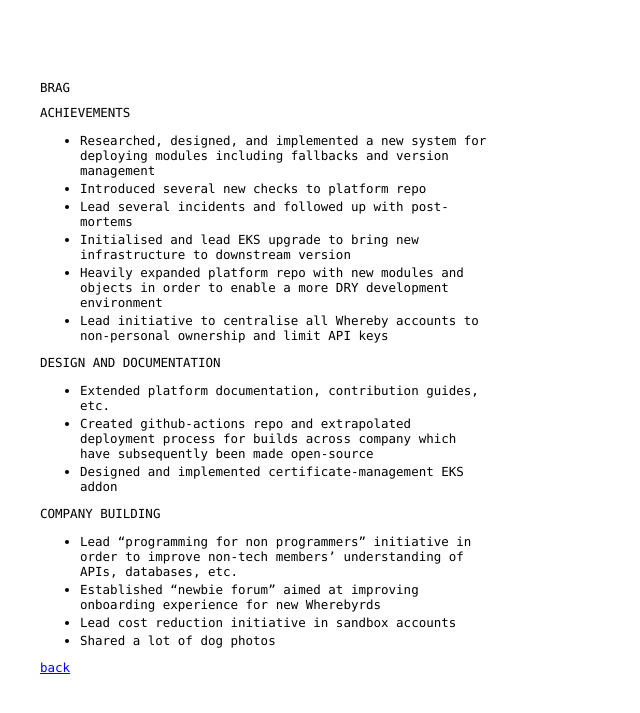
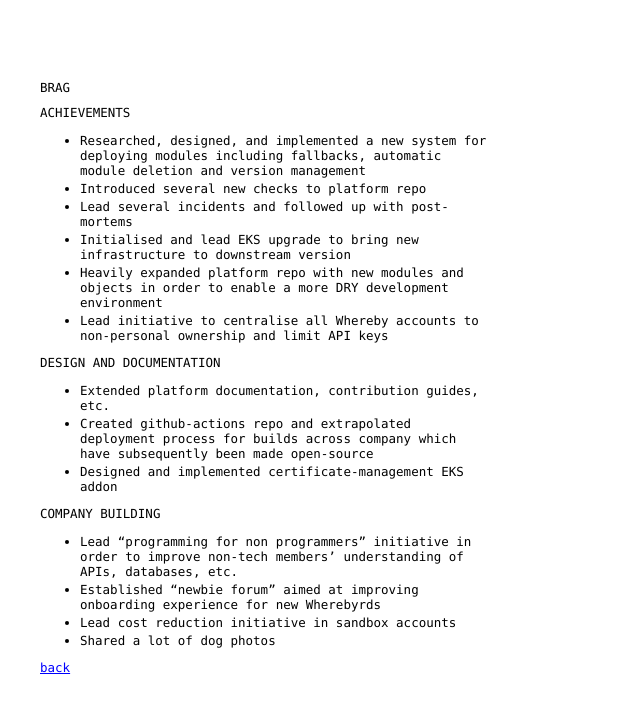
Before and after one commit to jsphwllng/jsphwllng.github.io, a Jekyll site: the page built from brag.md, in a window 1280 px wide. Shown: the top 713 px of the page, without its empty margins (0-640 px from the left). Built offline with Jekyll 4.4.1, drawn with Linux system fonts in a browser that asks for light colours.

```diff
--- a/Gemfile
+++ b/Gemfile
@@ -12,7 +12,7 @@ source "https://rubygems.org"
 gem "minima", "~> 2.5"
 # If you want to use GitHub Pages, remove the "gem "jekyll"" above and
 # uncomment the line below. To upgrade, run `bundle update github-pages`.
-gem "github-pages", "~> 228", group: :jekyll_plugins
+gem 'github-pages', '>=104', group: :jekyll_plugins
 
 # If you have any plugins, put them here!
 group :jekyll_plugins do
--- a/brag.md
+++ b/brag.md
@@ -6,7 +6,7 @@ layout: default
 Achievements
 ------------
 
-*   Researched, designed, and implemented a new system for deploying modules including fallbacks and version management
+*   Researched, designed, and implemented a new system for deploying modules including fallbacks, automatic module deletion and version management
 *   Introduced several new checks to platform repo
 *   Lead several incidents and followed up with post-mortems
 *   Initialised and lead EKS upgrade to bring new infrastructure to downstream version
```
Also changed, not shown: Gemfile.lock.
